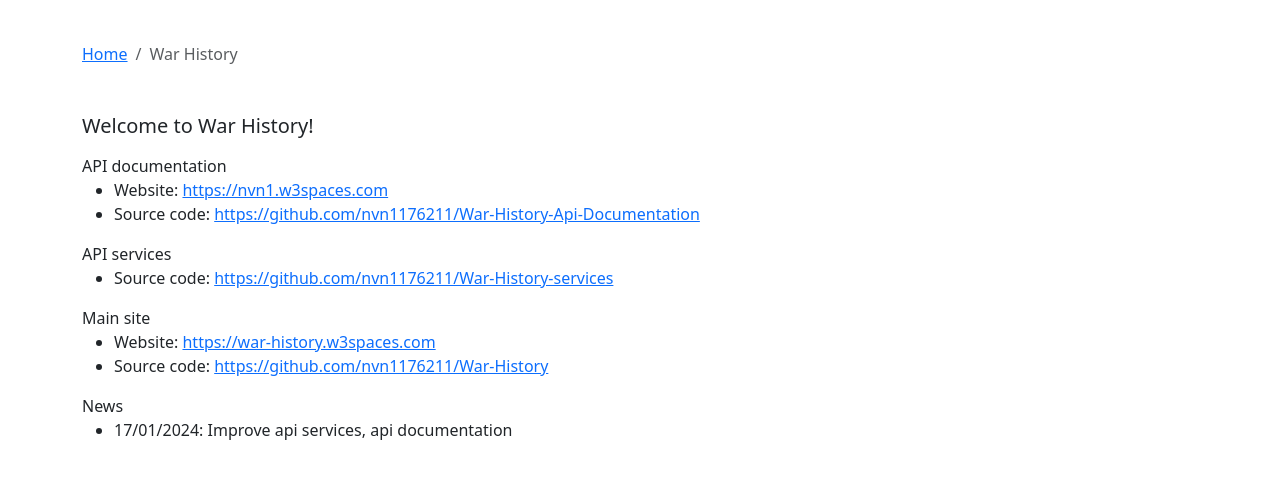
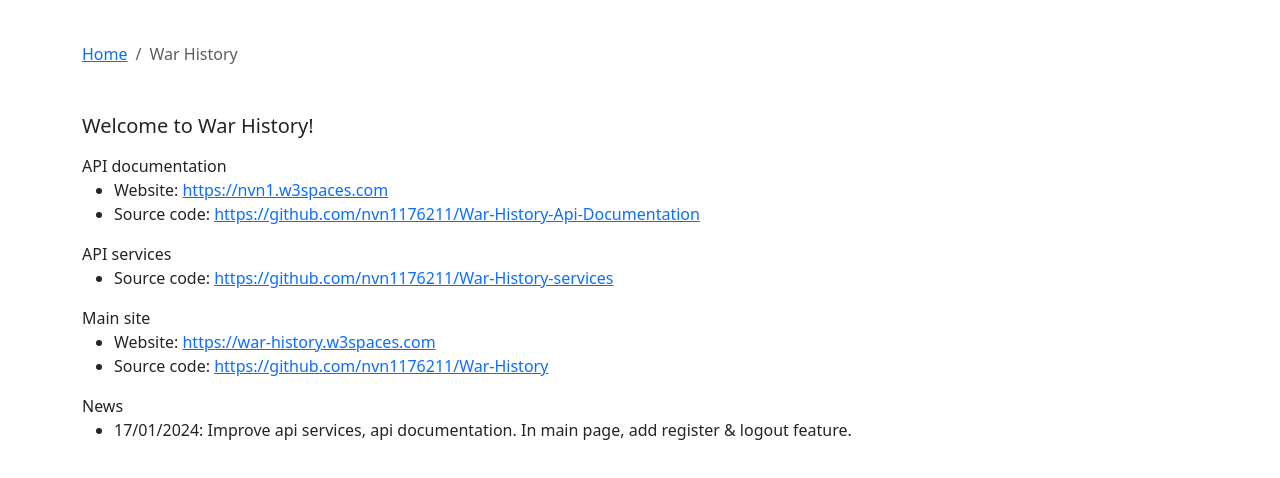
Before and after one commit to nvn1176211/nvn_showcase, a plain HTML site: page wh.html in a window 1280 px wide. Shown: the part 70-548 px from the top of the page. Drawn offline with nearby package versions, Linux system fonts and the light colour scheme.

Commit message:
update news

```diff
--- a/wh.html
+++ b/wh.html
@@ -71,7 +71,7 @@
         <div>News</div>
         <ul>
             <li>
-                <span>17/01/2024: Improve api services, api documentation</span>
+                <span>17/01/2024: Improve api services, api documentation. In main page, add register & logout feature.</span>
             </li>
         </ul>
     </div>
```
